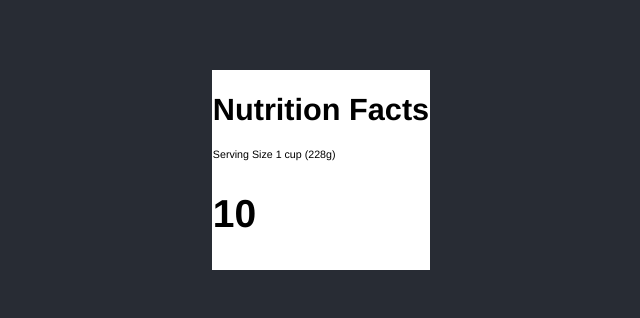
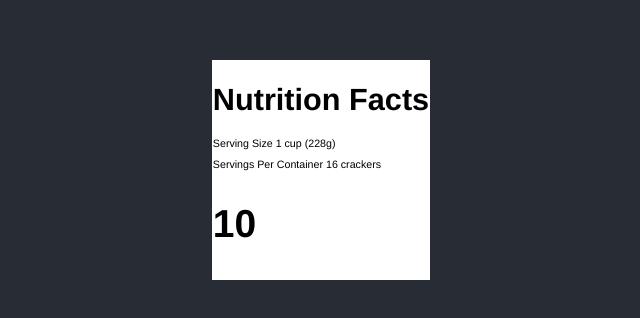
Before and after one commit to davidgamero/react-nutrition-label, a React (Create React App) app: page / in a window 1280 px wide. Shown: the part 230-548 px from the top of the page, without its empty margins (319-959 px from the left). Built offline with nearby package versions, Linux system fonts and the light colour scheme.

Commit message:
servings per container change

```diff
--- a/src/App.tsx
+++ b/src/App.tsx
@@ -9,7 +9,9 @@ function App() {
       <header className="App-header">
         <NutritionLabel
           fatGrams={10}
-          servingSize={'1 cup (228g)'} />
+          servingSize={'1 cup (228g)'}
+          servingsPerContainer={'16 crackers'}
+        />
       </header>
     </div>
   );
--- a/src/components/NutritionLabel/index.tsx
+++ b/src/components/NutritionLabel/index.tsx
@@ -27,15 +27,20 @@ const ServingInfo = styled.h2`
 interface NutritionLabelProps {
   fatGrams: number,
   servingSize: string,
+  servingsPerContainer: string,
   backgroundColor?: string,
+  //?=maybe for type
 }
 
 const NutritionLabel: React.SFC<NutritionLabelProps> = (props: NutritionLabelProps) => {
   return (
-    <LabelContainer>
+    <LabelContainer backgroundColor={props.backgroundColor}>
       <Title>Nutrition Facts </Title>
       <ServingInfo>
         {`Serving Size ${props.servingSize}`}
+      </ServingInfo>
+      <ServingInfo>
+        {`Servings Per Container ${props.servingsPerContainer}`}
       </ServingInfo>
       <h2> {props.fatGrams} </h2>
     </LabelContainer>
```
